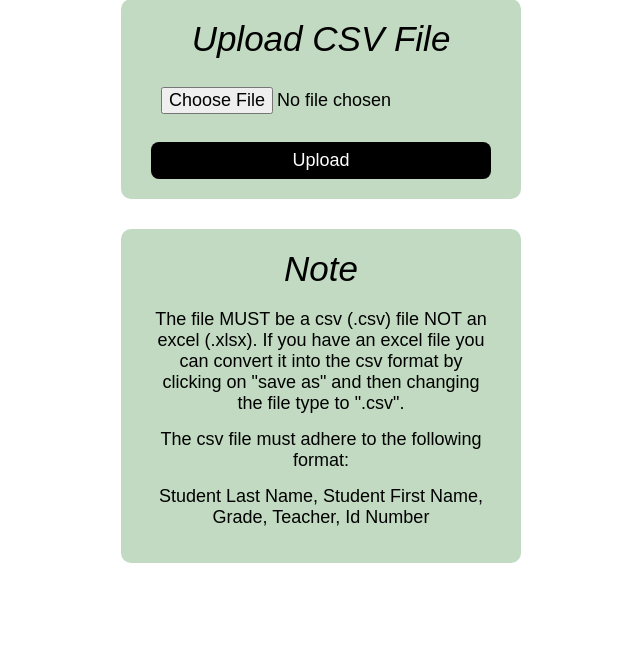
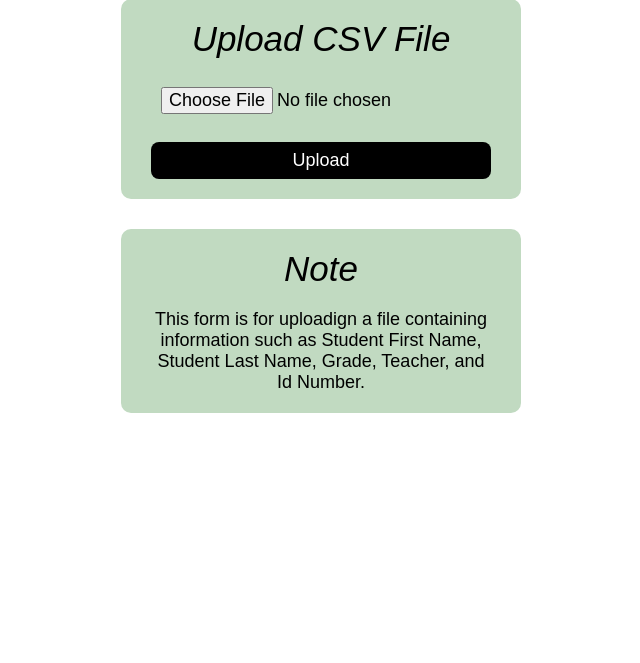
Before and after one commit to geuresti/Photom, a Django app: template photomanager/photom/templates/photom/upload_csv.html in a window 1280 px wide; the page is wider, and only the part inside the window is pictured. Shown: the part 211-874 px from the top of that part, without its empty margins (319-959 px from the left). After the commit the page ends 624 px from the top of that part, so only its background shows below. Run offline with Django 3.2, Linux system fonts and the light colour scheme; the template is opened without the code that fills it: most values are stand-ins (such as "Sample title", 1, 10 or a date in 2020); form fields are guessed from the names that the template uses; some libraries are stand-ins or nearby versions.

Commit message:
Changed file uploading system to allow for any type of file in any format, not just .csv files in the originally specified format.

```diff
--- a/photomanager/photom/templates/photom/base.html
+++ b/photomanager/photom/templates/photom/base.html
@@ -85,13 +85,13 @@
                                     {% if request.user.is_superuser %}
                                     <a href="{% url 'admin:index' %}"> Admin Dashboard </a>
                                     <a href="{% url 'notifications' %}"> Notifications </a>
-                                    <a href="{% url 'schools_dashboard' %}"> School CSV Files </a>
+                                    <a href="{% url 'schools_dashboard' %}"> School Files </a>
                                     <a href="{% url 'upload_photos' %}"> Upload Photos </a>
                                     {% else %}
                                     <a href="{% url 'index' %}"> Home </a>
                                     <a href="{% url 'manage_classes' %}"> Manage Classes </a>
                                     {% endif %}
-                                    <a href="{% url 'upload_csv' %}"> Upload CSV Data </a>
+                                    <a href="{% url 'upload_csv' %}"> Upload File </a>
                                     {% if not request.user.is_superuser %}
                                     <a href="{% url 'account_settings' %}"> Settings </a>
                                     {% endif %}
--- a/photomanager/photom/templates/photom/schools_dashboard.html
+++ b/photomanager/photom/templates/photom/schools_dashboard.html
@@ -16,16 +16,16 @@
 
         <div class="schools-dashboard-wrapper">
 
-            <h1 class="sd-title"> School CSV Files </h1>
+            <h1 class="sd-title"> Uploaded School Files </h1>
 
             <div class="sd-menu">
                 {% for school in all_schools %}
                 <div class="sd-card">
                     <p> {{ school.school_name }} </p>
                     {% if school.has_csv %}
-                    <button type="button" class="download-csv" onclick="location.href='{% url 'download_school_csv' school.pk %}'"> Download CSV </button>
+                    <button type="button" class="download-csv" onclick="location.href='{% url 'download_school_csv' school.pk %}'"> Download File </button>
                     {% else %}
-                    <p class="download-csv-null"> No CSV Available </p>
+                    <p class="download-csv-null"> No File Available </p>
                     {% endif %}
                 </div>
                 {% endfor %}
--- a/photomanager/photom/templates/photom/upload_csv.html
+++ b/photomanager/photom/templates/photom/upload_csv.html
@@ -40,22 +40,17 @@
                 <input class="form-submit" type="submit" name="upload-csv" value="Upload" onclick="return confirm('Upload csv? This action cannot be undone.');">
             </form>
         </div>
+
         <div class="form-wrapper">
             <div id="form-header">
                 <h1 class="form-title"><i> Note </i></h1>
             </div>
 
             <div class="form-row" style="text-align: center; color: black;">
-                <p style="margin-bottom: 15px;">
-                    The file MUST be a csv (.csv) file NOT an excel (.xlsx). If you
-                    have an excel file you can convert it into the csv format by
-                    clicking on "save as" and then changing the file type to ".csv".
-                </p>
-                <p style="margin-bottom: 15px;">
-                    The csv file must adhere to the following format:
-                </p>
-                <p style="margin-bottom: 15px;">
-                    Student Last Name, Student First Name, Grade, Teacher, Id Number
+                <p>
+                    This form is for uploadign a file containing information such
+                    as Student First Name, Student Last Name, Grade, Teacher,
+                    and Id Number.
                 </p>
             </div>
         </div>
```
Also changed, not shown: photomanager/photom/views/views.py (+11 -6 lines), photomanager/photom/views/views_students.py (+15 -5 lines).
